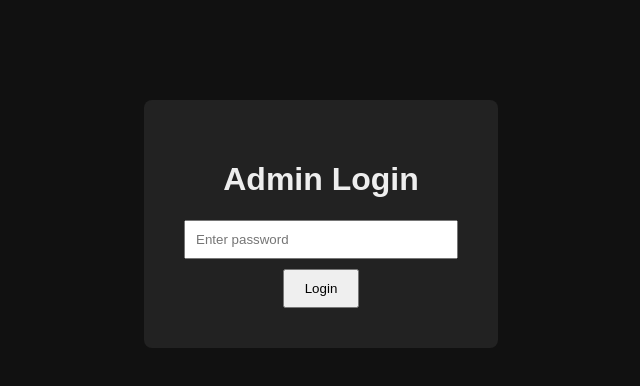
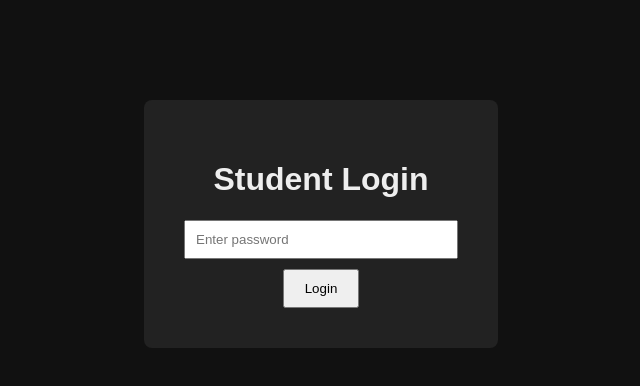
Before and after one commit to American-hacks-1234/IgnoreThis, a plain HTML site: page index.html in a window 1280 px wide. Shown: the whole page, without its empty margins (319-959 px from the left). Drawn offline with Linux system fonts and the light colour scheme.

Commit message:
Change login header from 'Admin' to 'Student'

```diff
--- a/index.html
+++ b/index.html
@@ -19,7 +19,7 @@
 <!-- LOGIN VIEW -->
 <div id="login-view" class="center">
     <div class="box">
-        <h1>Admin Login</h1>
+        <h1>Student Login</h1>
         <input type="password" id="pw" placeholder="Enter password">
         <br>
         <button onclick="login()">Login</button>
```
